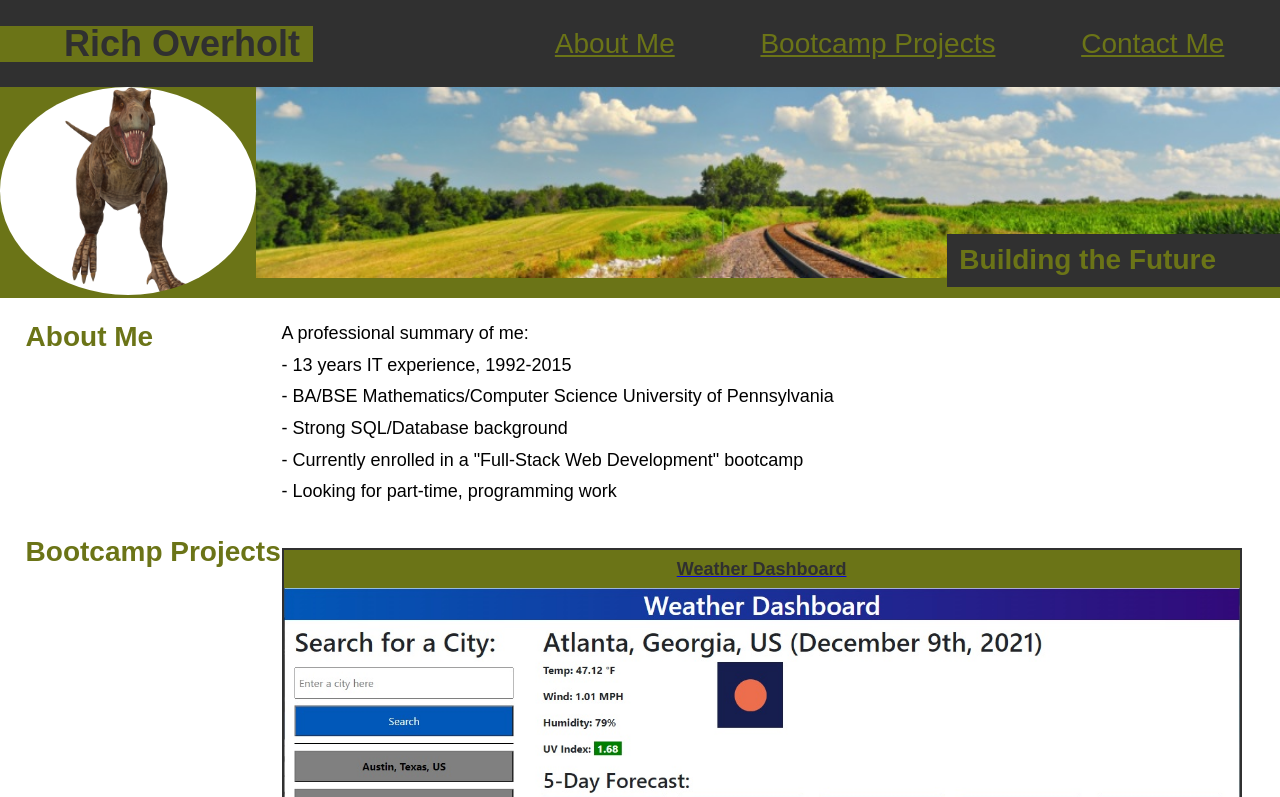
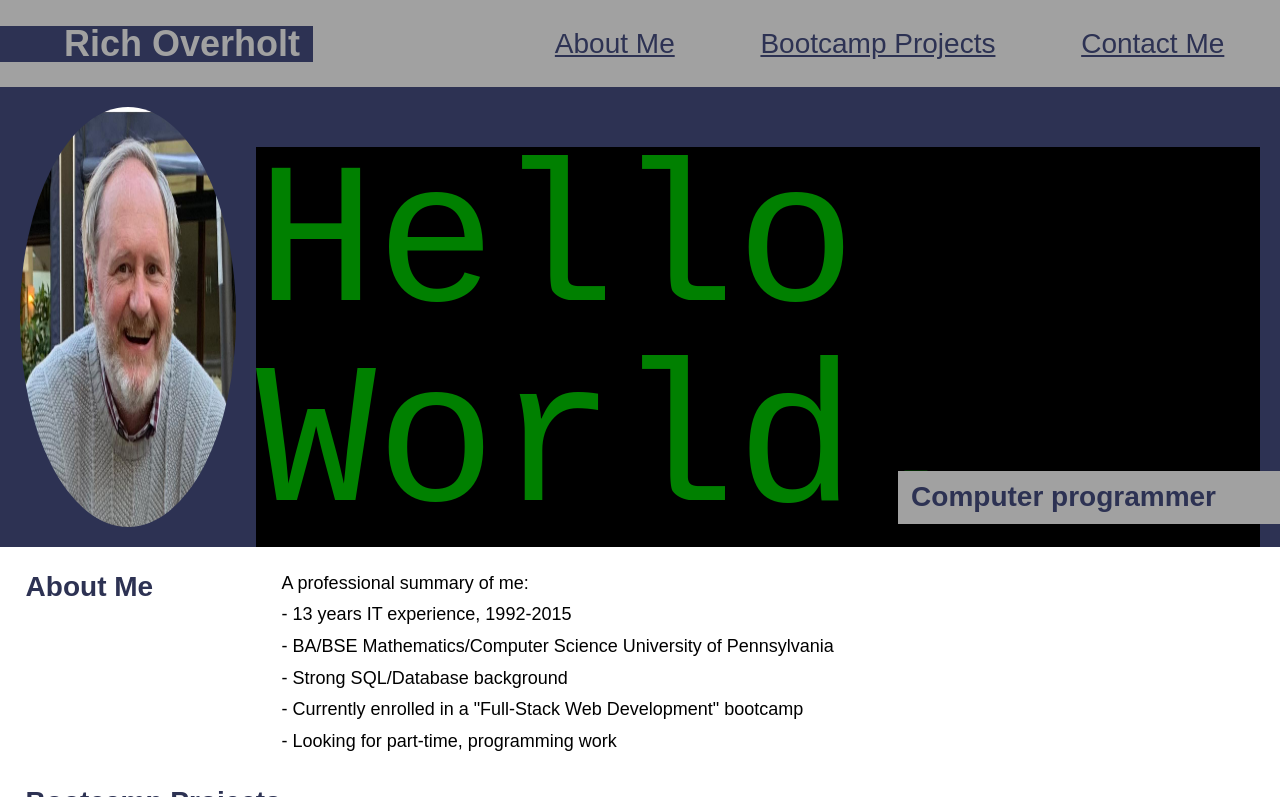
Before and after one commit to rhoverholt/Web-portfolio, a plain HTML site: page index.html in a window 1280 px wide. Shown: the top 797 px of the page. Drawn offline with Linux system fonts and the light colour scheme.

Commit message:
Changed color scheme and improved links

```diff
--- a/assets/css/style.css
+++ b/assets/css/style.css
@@ -1,8 +1,10 @@
 
 /* Asign constants for the colors and fonts so they can be easily changed */
 :root {
-    --title-background:rgb(48, 48, 48);
-    --title-color:rgb(107, 116, 23);
+    --title-background:rgb(161, 161, 161);
+    --title-color:rgb(45, 50, 83);
+    --old-title-background:rgb(48, 48, 48);
+    --old-title-color:rgb(107, 116, 23);
     --largest-font: 36px;
     --large-font: 28px;
     --medium-font: 18px;
@@ -56,17 +58,26 @@ header nav a:hover {
 /***************************************************************/
 .banner {
     background-color: var(--title-color);
-    position:relative;
+    position: relative;
+    display: flex;
 }
 
 .banner-start {
+    display: inline-block;
     width: 20%;
     border-radius: 50%;
+    padding: 20px;
 }
 
 .banner-end {
-    position: absolute;
+    display: inline-block;
+    margin: 60px 20px 0px 0px;
+    background: black;
+    color: green;
+    font-family: 'Courier New', Courier, monospace;
+    font-size: 200px;
     width: 80%;
+    height: 15%;
 }
 
 .banner h1 {
@@ -148,6 +159,7 @@ section {
     justify-content: space-between;
     flex-wrap: nowrap;
     align-items: center;
+    padding-bottom: 50px;
 }
 
 #contact-me .section-details {
--- a/index.html
+++ b/index.html
@@ -27,9 +27,11 @@
 
         <!-- Present a banner phrase, picture along with an Avatar of myself -->
         <div class="banner">
-            <img class="banner-start" src="assets/images/T-Rex.png" alt="avatar">
-            <img class="banner-end" src="./assets/images/banner-landscape.jpg" alt="Banner Image">
-            <h1>Building the Future</h1>
+            <img class="banner-start" src="assets/images/personal-headshot.jpg" alt="avatar">
+            <div class="banner-end">
+                Hello World.
+            </div>
+            <h1>Computer programmer</h1>
         </div>
 
         <!-- In this first detailed section, write a brief bio presenting the skills and experience that I would bring to a firm -->
@@ -74,7 +76,7 @@
                 </div>
 
                 <div class="project">
-                    <a href="https://rhoverholt.github.io/hwk1030-Horiseon-Website/">
+                    <a href="https://rhoverholt.github.io/TicTacToe/">
                         <h1>Tic Tac Toe</h1>
                         <img src="./assets/images/tic-tac-toe.png" alt="Tic Tac Toe Game">
                     </a>
@@ -87,8 +89,7 @@
             <h1 class="section-title">Contact Me</h1>
 
             <div class="section-details">
-                <div class="contact-phone">(555) 555-1234</div>
-                <div class="contact-email">fake-address@fake.com</div>
+                <div class="contact-email">rhocoding@gmail.com</div>
                 <div class="contact-github">
                     <a href="https://github.com/rhoverholt" alt="Git Hub URL">GitHub</a>
                 </div>
```
Also changed, not shown: assets/images/personal-headshot.jpg (added).
